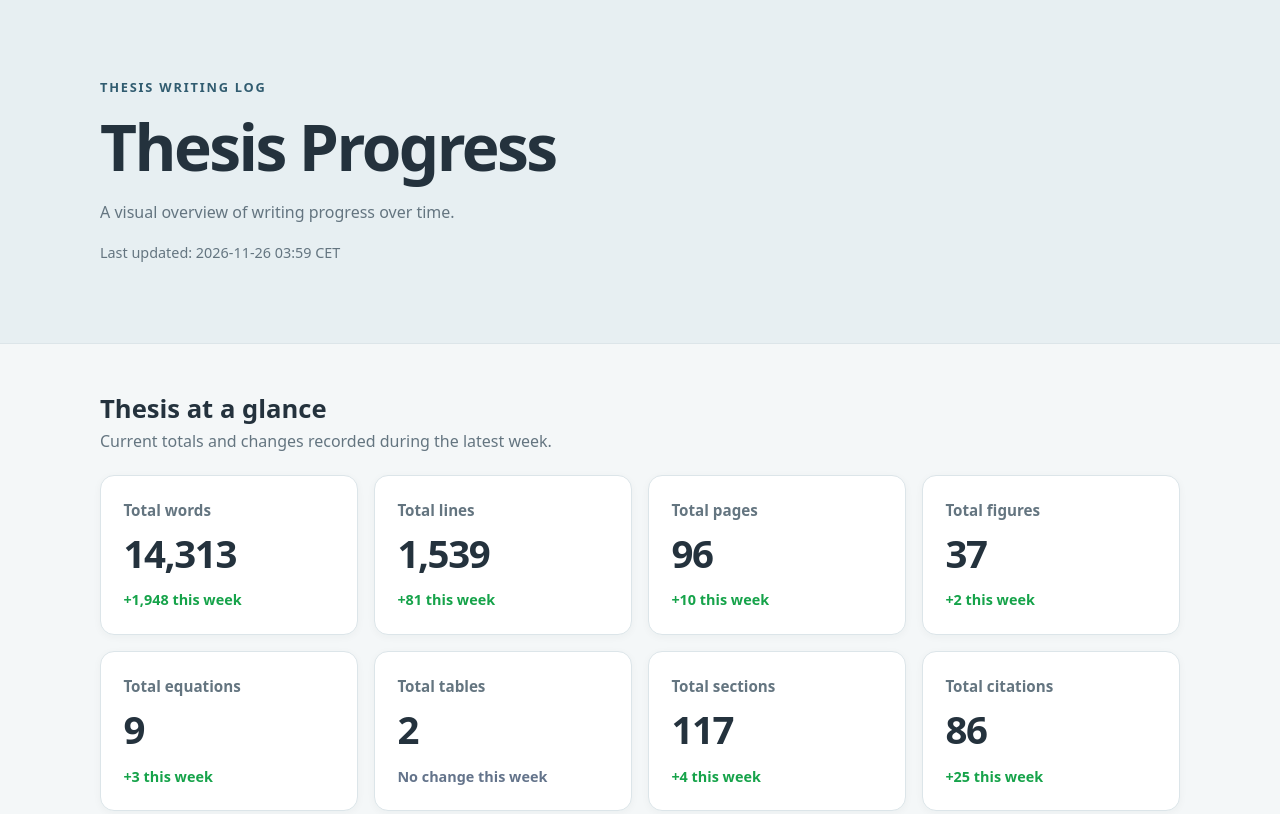
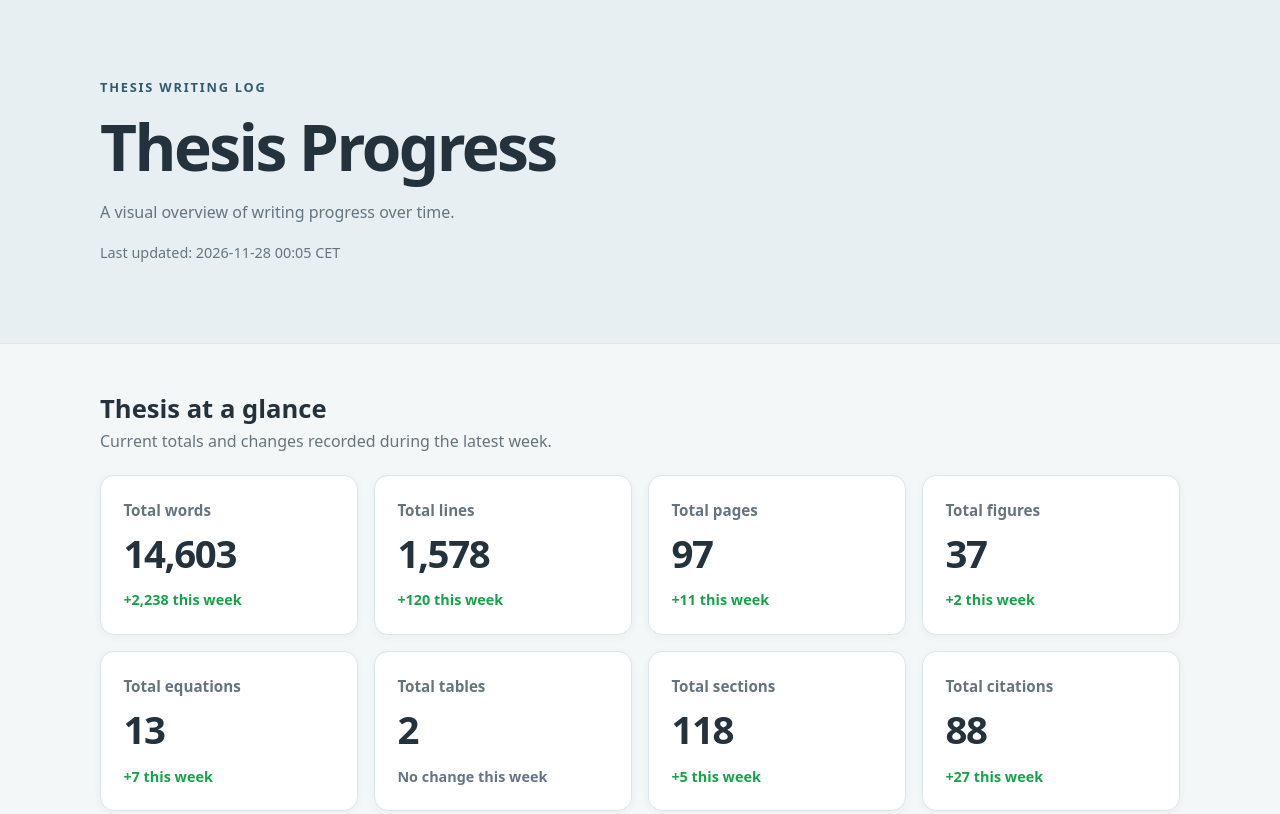
Before and after one commit to pfahad/thesis-wrting-progress, a plain HTML site: page index.html in a window 1280 px wide. Shown: the top 814 px of the page. Drawn offline with Linux system fonts and the light colour scheme.

Commit message:
Update thesis progress dashboard

```diff
--- a/index.html
+++ b/index.html
@@ -12,7 +12,7 @@
     <p class="eyebrow">THESIS WRITING LOG</p>
     <h1>Thesis Progress</h1>
     <p>A visual overview of writing progress over time.</p>
-    <p class="updated">Last updated: 2026-11-26 03:59 CET</p>
+    <p class="updated">Last updated: 2026-11-28 00:05 CET</p>
   </header>
 
   <main>
@@ -28,30 +28,30 @@
 
         <article class="summary-card">
           <p class="summary-label">Total words</p>
-          <p class="summary-total">14,313</p>
+          <p class="summary-total">14,603</p>
           <p class="summary-change"
              style="color: #16A34A;">
-            +1,948 this week
+            +2,238 this week
           </p>
         </article>
 
 
         <article class="summary-card">
           <p class="summary-label">Total lines</p>
-          <p class="summary-total">1,539</p>
+          <p class="summary-total">1,578</p>
           <p class="summary-change"
              style="color: #16A34A;">
-            +81 this week
+            +120 this week
           </p>
         </article>
 
 
         <article class="summary-card">
           <p class="summary-label">Total pages</p>
-          <p class="summary-total">96</p>
+          <p class="summary-total">97</p>
           <p class="summary-change"
              style="color: #16A34A;">
-            +10 this week
+            +11 this week
           </p>
         </article>
 
@@ -68,10 +68,10 @@
 
         <article class="summary-card">
           <p class="summary-label">Total equations</p>
-          <p class="summary-total">9</p>
+          <p class="summary-total">13</p>
           <p class="summary-change"
              style="color: #16A34A;">
-            +3 this week
+            +7 this week
           </p>
         </article>
 
@@ -88,20 +88,20 @@
 
         <article class="summary-card">
           <p class="summary-label">Total sections</p>
-          <p class="summary-total">117</p>
+          <p class="summary-total">118</p>
           <p class="summary-change"
              style="color: #16A34A;">
-            +4 this week
+            +5 this week
           </p>
         </article>
 
 
         <article class="summary-card">
           <p class="summary-label">Total citations</p>
-          <p class="summary-total">86</p>
+          <p class="summary-total">88</p>
           <p class="summary-change"
              style="color: #16A34A;">
-            +25 this week
+            +27 this week
           </p>
         </article>
 
```
Also changed, not shown: images/citations.png, images/commit_times.png, images/cross_references.png, images/enumerate.png, images/equations.png, images/figures.png, images/footnotes.png, images/itemize.png, images/lines.png, images/pages.png, images/sections.png, images/tables.png, images/thesis_pages.png, images/weekday_word_distribution.png, 3 more files.
